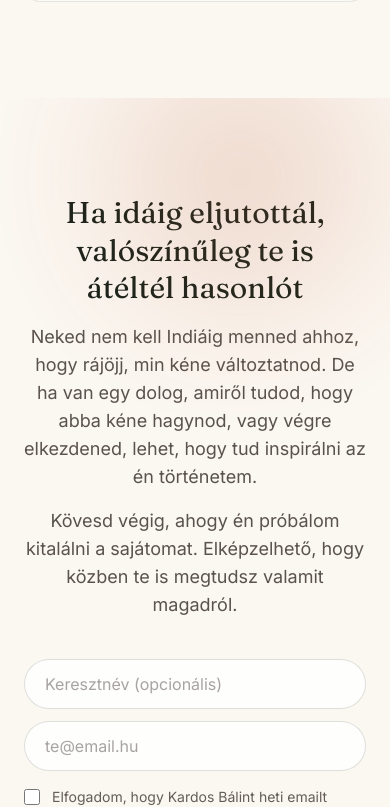
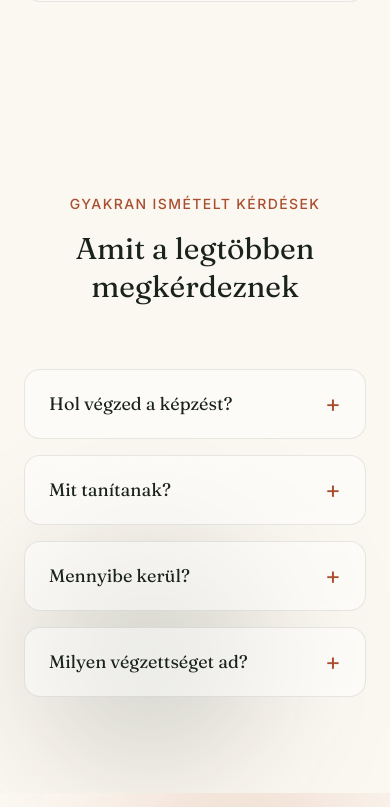
Before and after one commit to akardosbalint/balintkalandjai.hu, a Next.js app: page / in a window 390 px wide. Shown: the part 6260-7067 px from the top of the page. Built offline with nearby package versions, Linux system fonts and the light colour scheme.

Commit message:
Add FAQ section with accordion
Answers where the training happens, what's taught, cost breakdown,
and the RYT-500 certification. Placed before the second CTA to
address objections right before the ask.

```diff
--- a/src/app/page.tsx
+++ b/src/app/page.tsx
@@ -2,6 +2,7 @@ import Hero from "@/components/Hero";
 import Story from "@/components/Story";
 import WhatYouGet from "@/components/WhatYouGet";
 import SocialProof from "@/components/SocialProof";
+import FAQ from "@/components/FAQ";
 import SecondCTA from "@/components/SecondCTA";
 import Footer from "@/components/Footer";
 import StickyMobileCTA from "@/components/StickyMobileCTA";
@@ -13,6 +14,7 @@ export default function Home() {
       <Story />
       <WhatYouGet />
       <SocialProof />
+      <FAQ />
       <SecondCTA />
       <Footer />
       <StickyMobileCTA />
--- /dev/null
+++ b/src/components/FAQ.tsx
@@ -0,0 +1,97 @@
+"use client";
+
+import { useState } from "react";
+import { AnimatePresence, motion } from "framer-motion";
+import AnimatedSection from "./AnimatedSection";
+import OrganicBackground from "./OrganicBackground";
+
+const items = [
+  {
+    question: "Hol végzed a képzést?",
+    answer:
+      "Rudra Yogpeeth, Ghugtyani Malli, Tapovan, Rishikesh, Uttarakhand 249137, India.",
+  },
+  {
+    question: "Mit tanítanak?",
+    answer:
+      "Az iskola a hagyományos Hatha jógát tanítja, kiemelt hangsúllyal a testtartás-korrekción és az igazodáson (alignment). Emellett megismerkedsz a Hatha Vinyasa flow-val, az Ashtanga Vinyasával, az ősi filozófiai tudással és a jógikus életmóddal, a pránajámával (légzéstechnikák), az anatómiával, a filozófiával, a meditációval és a mantrázással. Az egész egy összefüggő jógastílust ad át, benne a sima átmenetekkel egyik forma és a másik között — így minden területen bővül a tudásod és a gyakorlati tapasztalatod.\n\nJógastílusok, amikkel foglalkozunk: Hatha, Kundalini, Vinyasa, Nidra, Ashtanga, Karma, Terápiás jóga.",
+  },
+  {
+    question: "Mennyibe kerül?",
+    answer:
+      "Az oda-vissza repjegy kb. 200 000 Ft, a képzés 899 dollár, aktuális árfolyamon kb. 285 000 Ft, plusz a vízum kb. 15 000 Ft (1 éves turista vízum). Az egész összesen kb. 500 000 Ft. Magyarországon egy 200 órás oktatóképzés 300–400 ezer Ft körül mozog — ez nem sokkal drágább annál, viszont 500 órás, és közvetlenül a forrástól jön.",
+  },
+  {
+    question: "Milyen végzettséget ad?",
+    answer: "Yoga Alliance RYT-500 minősítést.",
+  },
+];
+
+export default function FAQ() {
+  const [openIndex, setOpenIndex] = useState<number | null>(null);
+
+  return (
+    <section className="relative overflow-hidden px-6 py-24 sm:py-32">
+      <OrganicBackground variant="offer" />
+
+      <div className="mx-auto max-w-3xl">
+        <AnimatedSection className="mx-auto max-w-xl text-center">
+          <p className="mb-4 text-sm font-medium uppercase tracking-widest text-terracotta-600">
+            Gyakran ismételt kérdések
+          </p>
+          <h2 className="text-balance font-serif text-3xl leading-tight text-forest-900 sm:text-4xl">
+            Amit a legtöbben megkérdeznek
+          </h2>
+        </AnimatedSection>
+
+        <div className="mt-16 flex flex-col gap-4">
+          {items.map((item, i) => {
+            const isOpen = openIndex === i;
+            return (
+              <AnimatedSection
+                key={item.question}
+                delay={0.06 * i}
+                className="rounded-2xl border border-forest-800/10 bg-white/50 backdrop-blur-sm"
+              >
+                <button
+                  type="button"
+                  onClick={() => setOpenIndex(isOpen ? null : i)}
+                  aria-expanded={isOpen}
+                  className="flex w-full items-center justify-between gap-4 px-6 py-5 text-left"
+                >
+                  <span className="font-serif text-lg text-forest-900">
+                    {item.question}
+                  </span>
+                  <span
+                    className={`shrink-0 text-2xl leading-none text-terracotta-600 transition-transform duration-300 ${
+                      isOpen ? "rotate-45" : ""
+                    }`}
+                    aria-hidden="true"
+                  >
+                    +
+                  </span>
+                </button>
+
+                <AnimatePresence initial={false}>
+                  {isOpen && (
+                    <motion.div
+                      initial={{ height: 0, opacity: 0 }}
+                      animate={{ height: "auto", opacity: 1 }}
+                      exit={{ height: 0, opacity: 0 }}
+                      transition={{ duration: 0.25, ease: "easeOut" }}
+                      className="overflow-hidden"
+                    >
+                      <p className="whitespace-pre-line px-6 pb-6 text-ink-900/70">
+                        {item.answer}
+                      </p>
+                    </motion.div>
+                  )}
+                </AnimatePresence>
+              </AnimatedSection>
+            );
+          })}
+        </div>
+      </div>
+    </section>
+  );
+}
```
